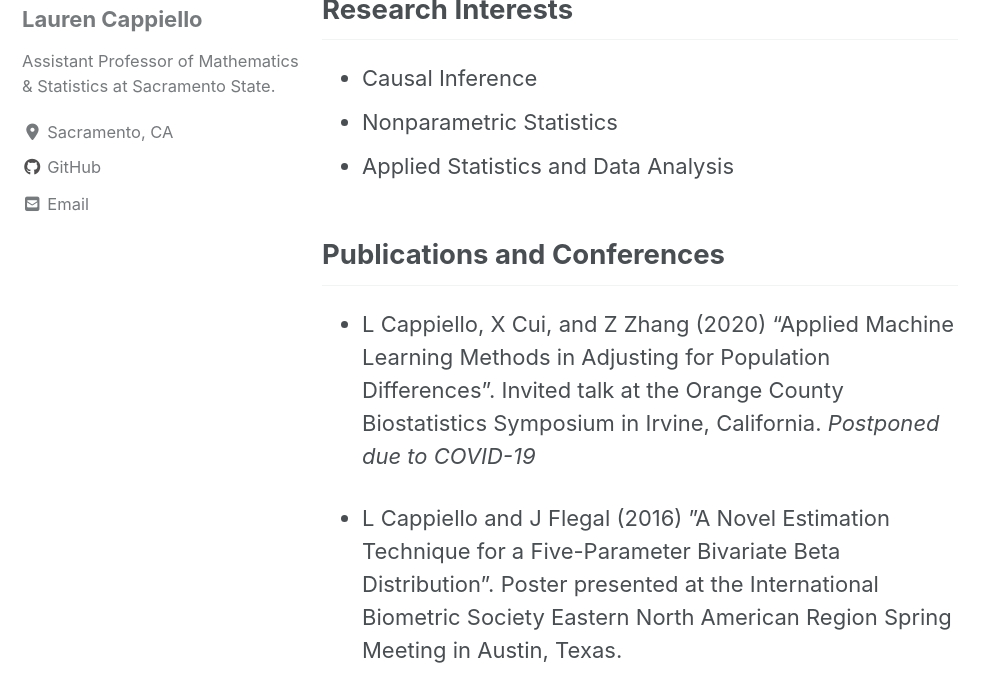
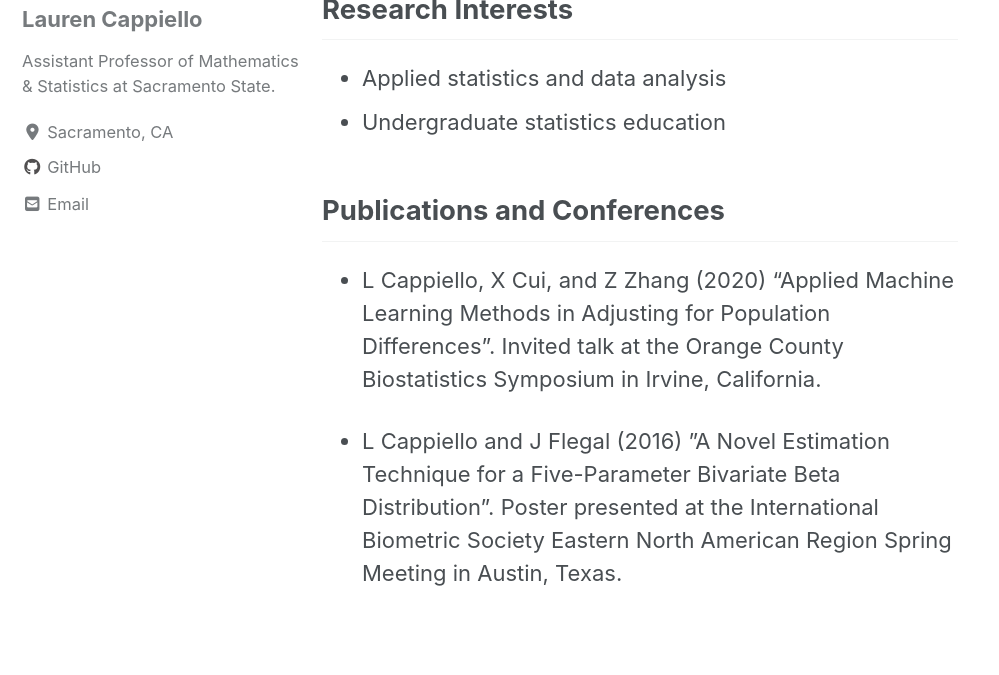
Before and after one commit to lgpcappiello/lgpcappiello.github.io, a Jekyll site: the page built from research.md, in a window 1280 px wide and 900 px high, cut to the strip 225-900 px from the top of the window. Shown: the whole strip, without its empty margins (0-999 px from the left). Built offline with Jekyll 4.4.1, drawn with Linux system fonts in a browser that asks for light colours; cached includes are drawn as plain includes; nearby versions of some CDN libraries.

Commit message:
Update research.md

```diff
--- a/research.md
+++ b/research.md
@@ -6,12 +6,11 @@ author_profile: true
 ---
 
 ## Research Interests
-- Causal Inference
-- Nonparametric Statistics
-- Applied Statistics and Data Analysis
+- Applied statistics and data analysis
+- Undergraduate statistics education
 
 ## Publications and Conferences
 
-- L Cappiello, X Cui, and Z Zhang (2020) "Applied Machine Learning Methods in Adjusting for Population Differences". Invited talk at the Orange County Biostatistics Symposium in Irvine, California. *Postponed due to COVID-19*
+- L Cappiello, X Cui, and Z Zhang (2020) "Applied Machine Learning Methods in Adjusting for Population Differences". Invited talk at the Orange County Biostatistics Symposium in Irvine, California.
 
 - L Cappiello and J Flegal (2016) ”A Novel Estimation Technique for a Five-Parameter Bivariate Beta Distribution”.  Poster presented at the International Biometric Society Eastern North American Region Spring Meeting in Austin, Texas.
```
